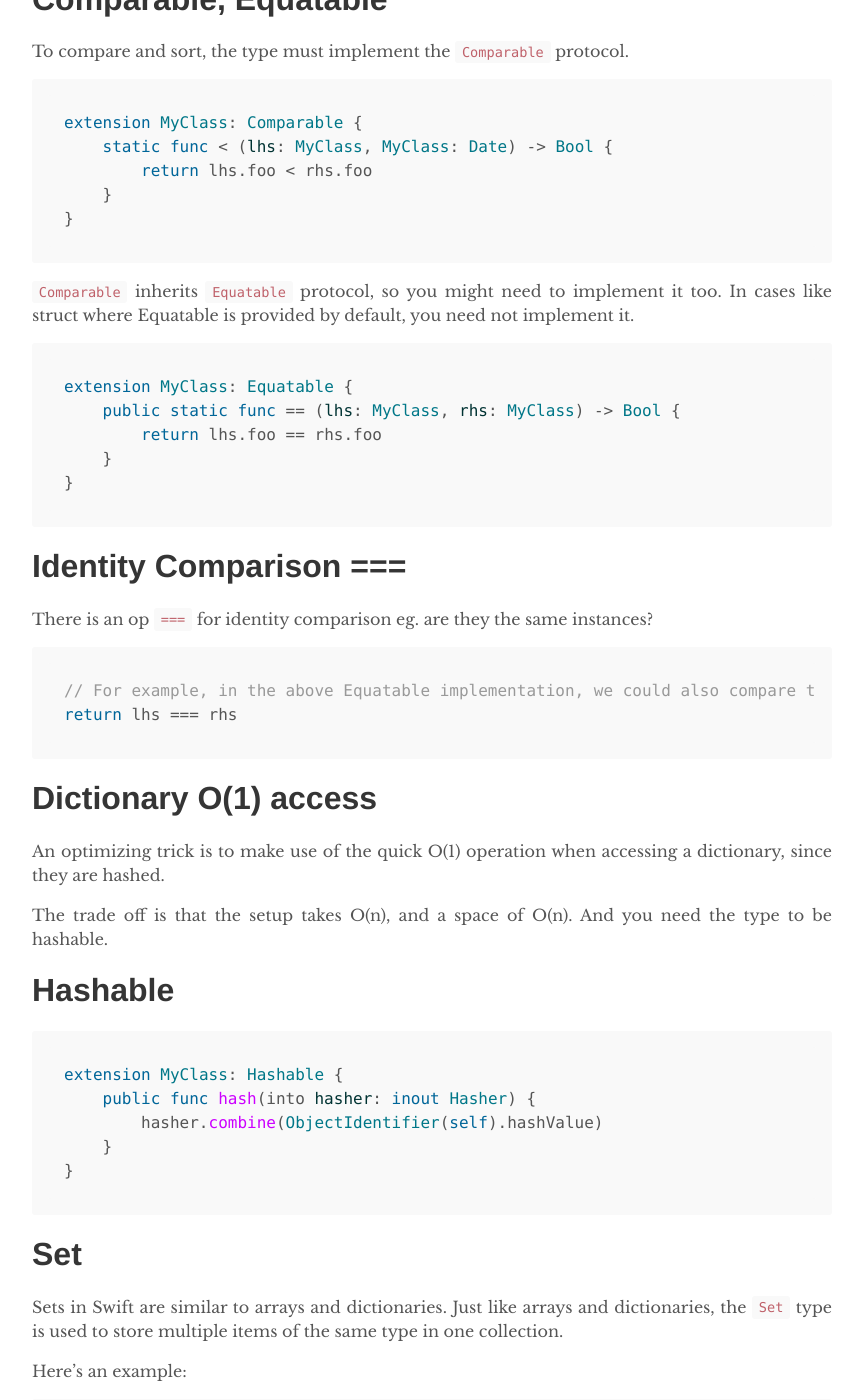
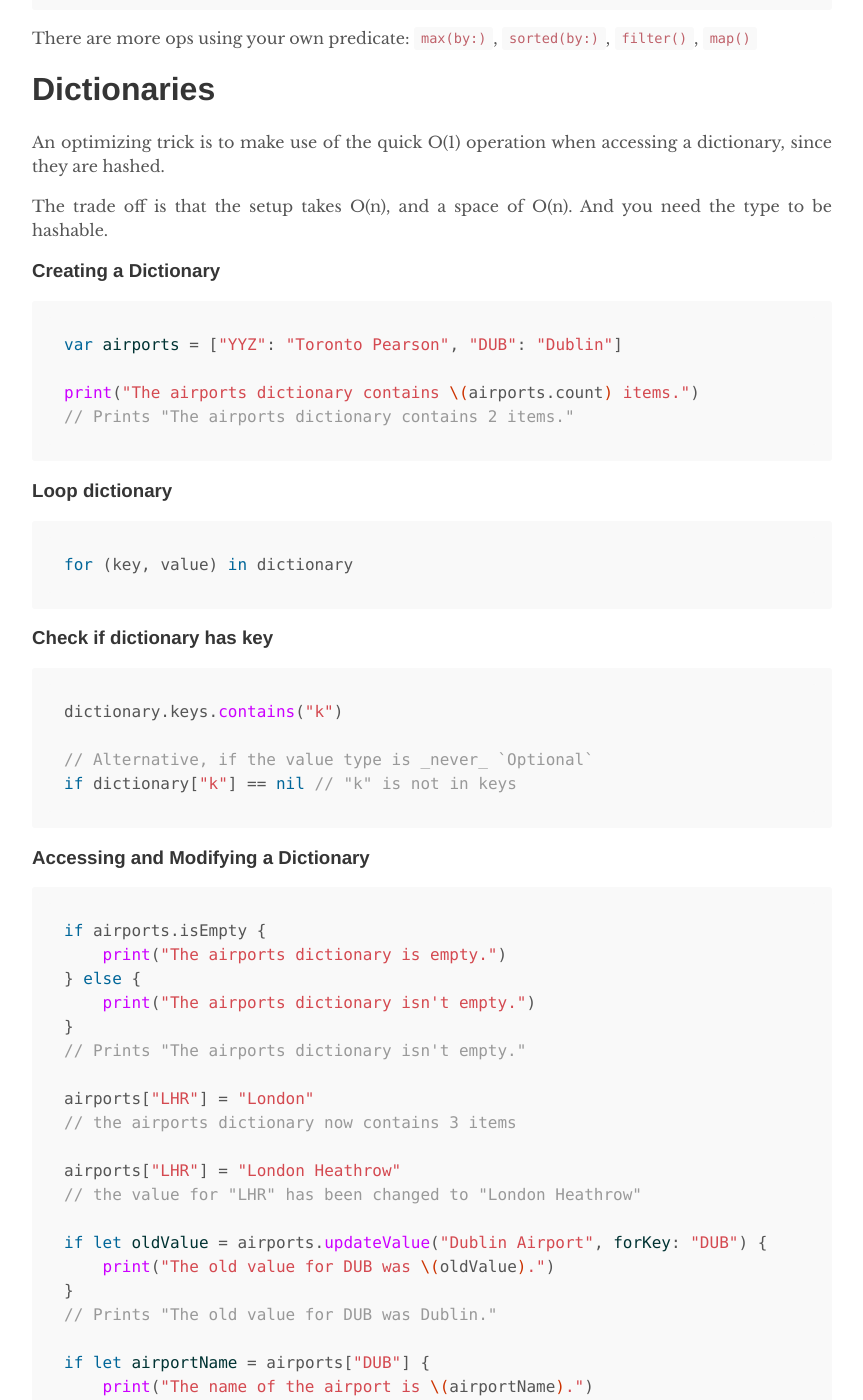
Before and after one commit to dlsolution/dlsolution.github.io, a Jekyll site: the page built from _posts/2021-01-01-fundamentals-of-swift-collections.md, in a window 1280 px wide and 1400 px high, scrolled down 3167 px. Shown: the whole window, without its empty margins (208-1071 px from the left). Built offline with Jekyll 4.4.1, drawn with Linux system fonts in a browser that asks for light colours; some of the changed text lies outside the part shown.

Commit message:
update swift collections post

````diff
--- a/_includes/navigation.html
+++ b/_includes/navigation.html
@@ -1,7 +1,7 @@
 <nav class="nav">
   <div class="nav-container">
     <a href="{{ site.baseurl }}/">
-      <h2 class="nav-title">{{ site.title }}</h2>
+      <h2 class="nav-title">{{ "HOME" }}</h2>
     </a>
     <ul>
       <li><a href="{{ site.baseurl }}/">Posts</a></li>
--- a/_posts/2021-01-01-fundamentals-of-swift-collections.md
+++ b/_posts/2021-01-01-fundamentals-of-swift-collections.md
@@ -11,7 +11,20 @@ The coding interview process is notoriously difficult, and the preparation proce
 
 A cheatsheet for Swift. Including examples of common Swift code and short explanations of what it does and how it works. Perfect for practising [LeetCode](https://leetcode.com/).
 
-# Loop array
+# Collection Types
+
+Swift provides three primary collection types, known as **arrays**, **sets**, and **dictionaries**, for storing collections of values.
+
+- **Arrays**: Ordered collections of values. Quick lookup by index, slow to lookup by value, slow to insert/delete.
+- **Dictionaries**: Unordered collections of key-value associations. Quick lookups by key.
+- **Sets**: Unordered collections of unique values. Quick lookup by value, quick to insert/delete.
+
+{% include image.html
+img="assets/2021-01-01/image.png" %}
+
+# Arrays
+
+### Loop array
 
 ```swift
 for value in array
@@ -19,7 +32,7 @@ for index in array.indices
 for (index, value) in array.enumerated()
 ```
 
-# Loop array with range
+### Loop array with range
 
 ```swift
 for i in 0..<array.count // Traditional loop with indices
@@ -29,22 +42,7 @@ for v in array.prefix(3) // The first 3
 for v in array.suffix(3) // The last 3
 ```
 
-# Loop dictionary
-
-```swift
-for (key, value) in dictionary
-```
-
-# Check if dictionary has key
-
-```swift
-dictionary.keys.contains("k")
-
-// Alternative, if the value type is _never_ `Optional`
-if dictionary["k"] == nil // "k" is not in keys
-```
-
-# Special sequences
+### Special sequences
 
 ```swift
 let tenOnes = repeatElement(1, count: 10) // Array(tenOnes)
@@ -64,7 +62,7 @@ for countdown in stride(from: 3, to: 0, by: -1) {
 // 1...
 ```
 
-# Array CRUD
+### Array CRUD
 
 ```swift
 // Find
@@ -99,7 +97,7 @@ print(numbers.dropLast(10))
 // Prints "[]"
 ```
 
-# Mutate
+### Mutate
 
 ```swift
 sorted()
@@ -110,54 +108,78 @@ swapAt(i, j)
 
 There are more ops using your own predicate: `max(by:)`, `sorted(by:)`, `filter()`, `map()`
 
-# Comparable, Equatable
-
-To compare and sort, the type must implement the `Comparable` protocol.
-
-```swift
-extension MyClass: Comparable {
-    static func < (lhs: MyClass, MyClass: Date) -> Bool {
-        return lhs.foo < rhs.foo
-    }
-}
-```
-
-`Comparable` inherits `Equatable` protocol, so you might need to implement it too. In cases like struct where Equatable is provided by default, you need not implement it.
-
-```swift
-extension MyClass: Equatable {
-    public static func == (lhs: MyClass, rhs: MyClass) -> Bool {
-        return lhs.foo == rhs.foo
-    }
-}
-```
-
-# Identity Comparison ===
-
-There is an op `===` for identity comparison eg. are they the same instances?
-
-```swift
-// For example, in the above Equatable implementation, we could also compare their identities
-return lhs === rhs
-```
-
-# Dictionary O(1) access
+# Dictionaries
 
 An optimizing trick is to make use of the quick O(1) operation when accessing a dictionary, since they are hashed.
 
 The trade off is that the setup takes O(n), and a space of O(n). And you need the type to be hashable.
 
-# Hashable
+### Creating a Dictionary
 
 ```swift
-extension MyClass: Hashable {
-    public func hash(into hasher: inout Hasher) {
-        hasher.combine(ObjectIdentifier(self).hashValue)
-    }
-}
+var airports = ["YYZ": "Toronto Pearson", "DUB": "Dublin"]
+
+print("The airports dictionary contains \(airports.count) items.")
+// Prints "The airports dictionary contains 2 items."
 ```
 
-# Set
+### Loop dictionary
+
+```swift
+for (key, value) in dictionary
+```
+
+### Check if dictionary has key
+
+```swift
+dictionary.keys.contains("k")
+
+// Alternative, if the value type is _never_ `Optional`
+if dictionary["k"] == nil // "k" is not in keys
+```
+
+### Accessing and Modifying a Dictionary
+
+```swift
+if airports.isEmpty {
+    print("The airports dictionary is empty.")
+} else {
+    print("The airports dictionary isn't empty.")
+}
+// Prints "The airports dictionary isn't empty."
+
+airports["LHR"] = "London"
+// the airports dictionary now contains 3 items
+
+airports["LHR"] = "London Heathrow"
+// the value for "LHR" has been changed to "London Heathrow"
+
+if let oldValue = airports.updateValue("Dublin Airport", forKey: "DUB") {
+    print("The old value for DUB was \(oldValue).")
+}
+// Prints "The old value for DUB was Dublin."
+
+if let airportName = airports["DUB"] {
+    print("The name of the airport is \(airportName).")
+} else {
+    print("That airport isn't in the airports dictionary.")
+}
+// Prints "The name of the airport is Dublin Airport."
+
+airports["APL"] = "Apple International"
+// "Apple International" isn't the real airport for APL, so delete it
+airports["APL"] = nil
+// APL has now been removed from the dictionary
+
+if let removedValue = airports.removeValue(forKey: "DUB") {
+    print("The removed airport's name is \(removedValue).")
+} else {
+    print("The airports dictionary doesn't contain a value for DUB.")
+}
+// Prints "The removed airport's name is Dublin Airport."
+```
+
+# Sets
 
 Sets in Swift are similar to arrays and dictionaries. Just like arrays and dictionaries, the `Set` type is used to store multiple items of the same type in one collection.
 
@@ -230,3 +252,85 @@ Can we find the **difference** between two coffees?
 latte.symmetricDifference(americano)
 // ["milk", "water"]
 ```
+
+# Comparable, Equatable
+
+To compare and sort, the type must implement the `Comparable` protocol.
+
+```swift
+extension MyClass: Comparable {
+    static func < (lhs: MyClass, MyClass: Date) -> Bool {
+        return lhs.foo < rhs.foo
+    }
+}
+```
+
+[Comparable](https://developer.apple.com/documentation/swift/comparable) inherits [Equatable](https://developer.apple.com/documentation/swift/equatable) protocol, so you might need to implement it too. In cases like struct where Equatable is provided by default, you need not implement it.
+
+```swift
+extension MyClass: Equatable {
+    public static func == (lhs: MyClass, rhs: MyClass) -> Bool {
+        return lhs.foo == rhs.foo
+    }
+}
+```
+
+# Identity Comparison ===
+
+[https://developer.apple.com/documentation/swift/1538988](https://developer.apple.com/documentation/swift/1538988)
+
+Returns a Boolean value indicating whether two references point to the same object instance.
+
+```swift
+func === (lhs: AnyObject?, rhs: AnyObject?) -> Bool
+```
+
+This operator tests whether two instances have the same identity, not the same value. For value equality, see the equal-to operator (==) and the Equatable protocol.
+
+The following example defines an IntegerRef type, an integer type with reference semantics.
+
+```swift
+class IntegerRef: Equatable {
+    let value: Int
+    init(_ value: Int) {
+        self.value = value
+    }
+}
+
+func ==(lhs: IntegerRef, rhs: IntegerRef) -> Bool {
+    return lhs.value == rhs.value
+}
+```
+
+Because IntegerRef is a class, its instances can be compared using the identical-to operator (===). In addition, because IntegerRef conforms to the Equatable protocol, instances can also be compared using the equal-to operator (==).
+
+```swift
+let a = IntegerRef(10)
+let b = a
+print(a == b)
+// Prints "true"
+print(a === b)
+// Prints "true"
+```
+
+The identical-to operator (===) returns false when comparing two references to different object instances, even if the two instances have the same value.
+
+```swift
+let c = IntegerRef(10)
+print(a == c)
+// Prints "true"
+print(a === c)
+// Prints "false"
+```
+
+# Hashable
+
+[Hashable](https://developer.apple.com/documentation/swift/hashable) - A type that can be hashed into a Hasher to produce an integer hash value.
+
+```swift
+extension MyClass: Hashable {
+    public func hash(into hasher: inout Hasher) {
+        hasher.combine(ObjectIdentifier(self).hashValue)
+    }
+}
+```
````
Also changed, not shown: assets/2021-01-01/image.png (added).
